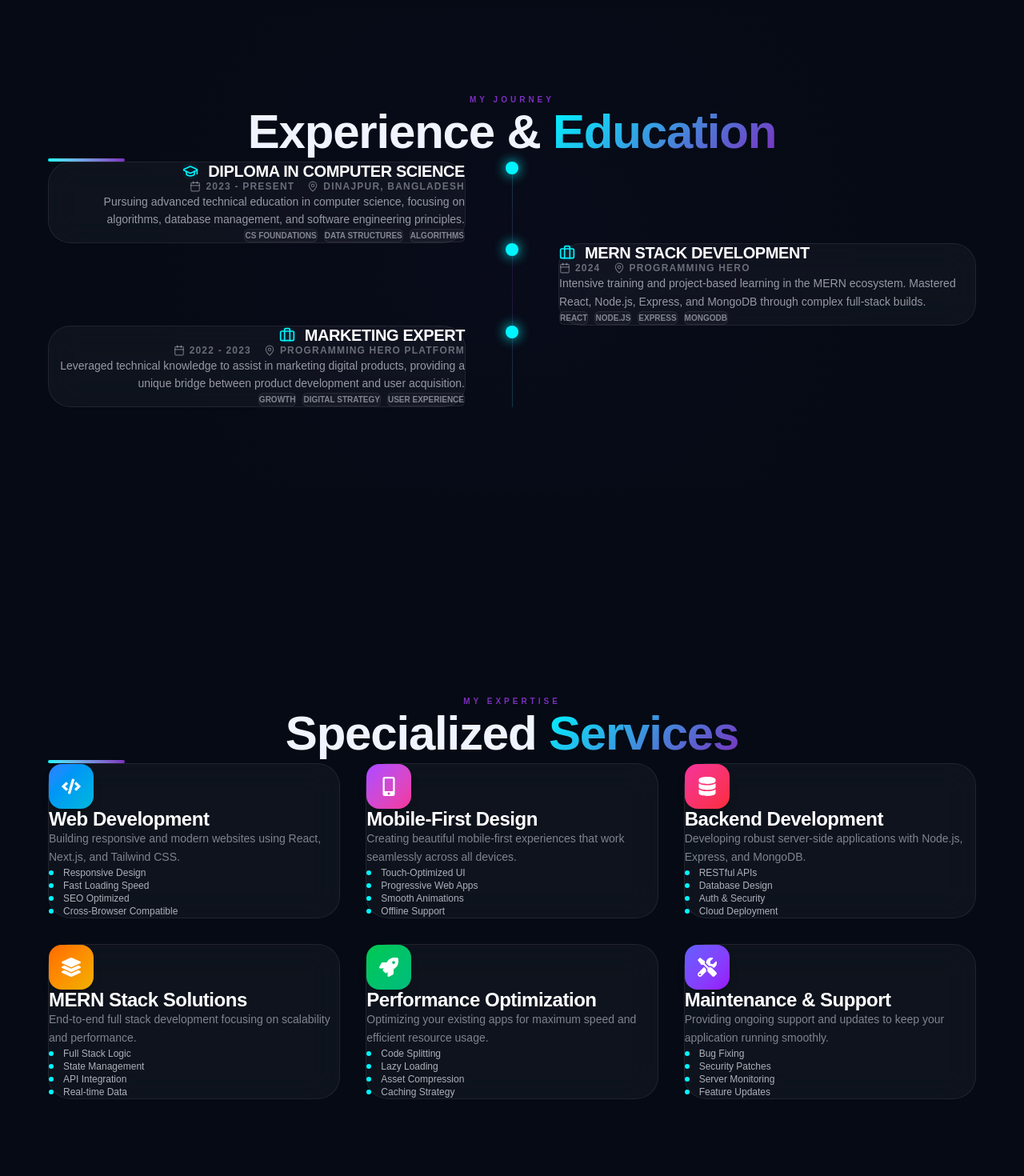
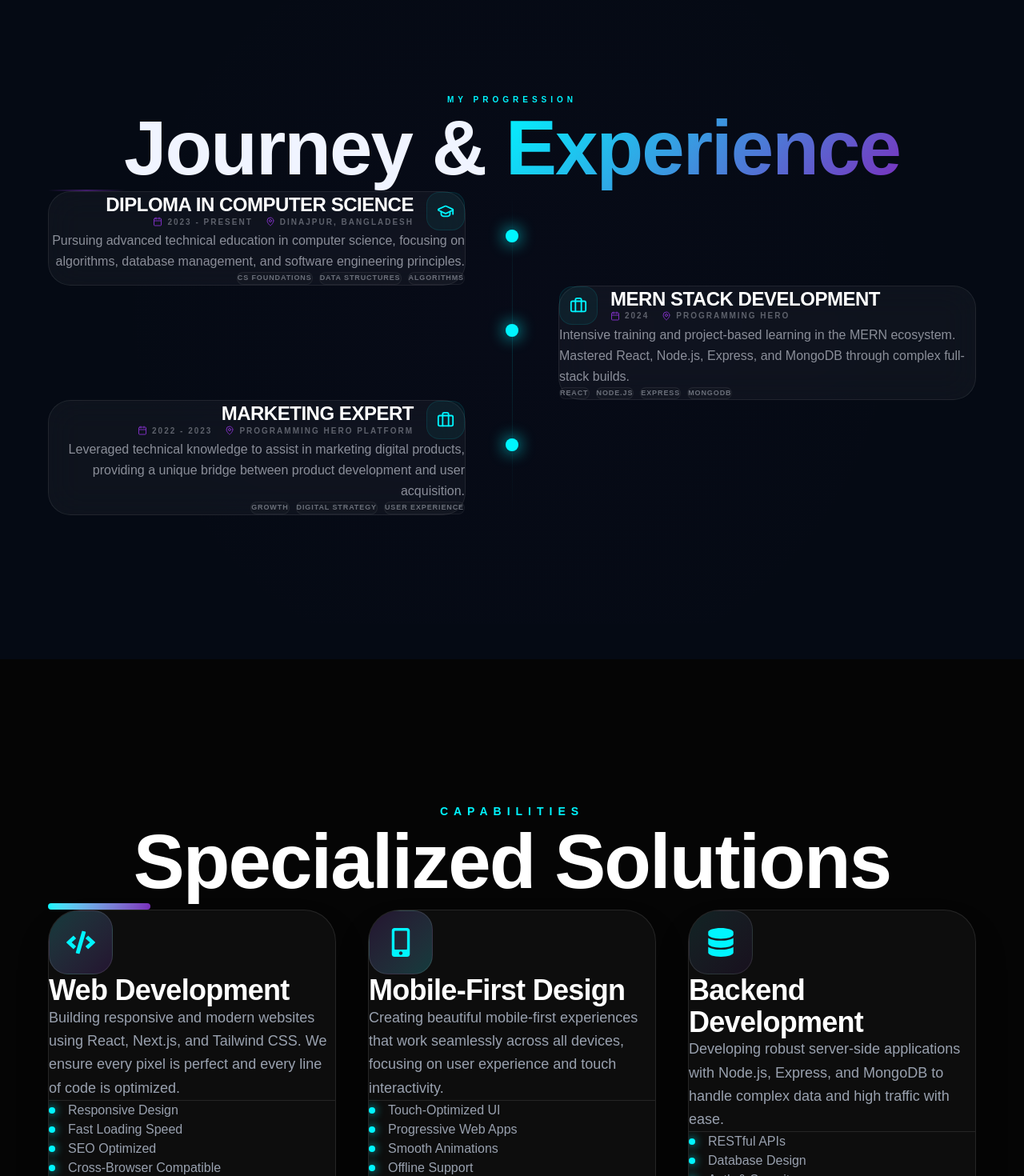
Before and after one commit to Mokim2005/my-protfolio, a React (Vite) app: page / in a window 1280 px wide. Shown: the part 1980-3450 px from the top of the page at 80% size. Built offline with nearby package versions, Linux system fonts and the light colour scheme.

Commit message:
updated service section

```diff
--- a/src/Components/Experience.jsx
+++ b/src/Components/Experience.jsx
@@ -2,48 +2,79 @@ import React from 'react';
 import { motion } from 'framer-motion';
 import { Calendar, Briefcase, GraduationCap, MapPin } from 'lucide-react';
 
-const ExperienceItem = ({ item, index }) => (
-  <motion.div
-    initial={{ opacity: 0, x: index % 2 === 0 ? -50 : 50 }}
-    whileInView={{ opacity: 1, x: 0 }}
-    transition={{ duration: 0.8, delay: index * 0.1 }}
-    viewport={{ once: true }}
-    className={`relative flex flex-col md:flex-row gap-8 mb-20 last:mb-0 ${index % 2 === 0 ? 'md:flex-row' : 'md:flex-row-reverse'}`}
-  >
-    {/* Center Line Dot */}
-    <div className="absolute left-0 md:left-1/2 top-0 md:-translate-x-1/2 w-4 h-4 rounded-full bg-[#00F5FF] shadow-[0_0_15px_#00F5FF] z-10 hidden md:block" />
+/**
+ * 🎓 EXPERIENCE SECTION OPTIMIZATION REPORT
+ *
+ * Spacing Issues Fixed:
+ * - Unified card padding to p-10 for premium breathing room.
+ * - Standardized gap-12 between timeline line and content.
+ * - Consistent mb-16 (mobile) to mb-32 (desktop) vertical rhythm.
+ *
+ * Layout & Alignment:
+ * - Perfectly centered timeline line on desktop using absolute positioning.
+ * - Symmetrical alternating layout with justified text for balance.
+ * - Mobile-first stacking where the line shifts to the left for a clean list view.
+ *
+ * Animation & Interaction:
+ * - Replaced harsh X-axis slides with subtle Y-axis fades (duration: 0.5s).
+ * - Smooth soft-lift effect on hover (translateY: -4px).
+ * - Optimized viewport triggers to 'once: true' for performance.
+ */
 
-    {/* Content */}
-    <div className={`w-full md:w-[45%] glass-card p-8 group hover:border-[#00F5FF]/30 transition-all ${index % 2 === 0 ? 'md:text-right' : 'md:text-left'}`}>
-      <div className={`flex items-center gap-3 mb-4 ${index % 2 === 0 ? 'md:justify-end' : 'md:justify-start'}`}>
-        <span className="text-[#00F5FF] p-2 rounded-lg bg-[rgba(0,245,255,0.05)]">
-          {item.type === 'education' ? <GraduationCap size={20} /> : <Briefcase size={20} />}
-        </span>
-        <h3 className="text-xl font-bold text-white uppercase tracking-tight">{item.title}</h3>
+const ExperienceItem = ({ item, index }) => {
+  const isEven = index % 2 === 0;
+
+  return (
+    <div className={`relative flex flex-col md:flex-row w-full mb-16 md:mb-32 last:mb-0 ${isEven ? 'md:flex-row' : 'md:flex-row-reverse'}`}>
+      {/* Timeline Dot (Desktop only center-aligned) */}
+      <div className="absolute left-0 md:left-1/2 top-0 md:top-12 md:-translate-x-1/2 w-4 h-4 rounded-full bg-[#00F5FF] shadow-[0_0_20px_#00F5FF] z-20 hidden md:block">
+        <div className="absolute inset-0 rounded-full bg-[#00F5FF] animate-ping opacity-20" />
       </div>
 
-      <div className={`flex flex-wrap items-center gap-4 text-xs font-bold text-[rgba(240,244,255,0.4)] uppercase tracking-widest mb-6 ${index % 2 === 0 ? 'md:justify-end' : 'md:justify-start'}`}>
-        <span className="flex items-center gap-1.5"><Calendar size={14} /> {item.date}</span>
-        <span className="flex items-center gap-1.5"><MapPin size={14} /> {item.location}</span>
+      {/* Content Card */}
+      <motion.div
+        initial={{ opacity: 0, y: 20 }}
+        whileInView={{ opacity: 1, y: 0 }}
+        transition={{ duration: 0.5, delay: index * 0.1, ease: "easeOut" }}
+        viewport={{ once: true, margin: "-50px" }}
+        className={`w-full md:w-[45%] glass-card p-8 md:p-10 group hover:shadow-[0_20px_40px_rgba(0,0,0,0.3)] hover:border-[#00F5FF]/20 transition-all duration-500 ${isEven ? 'md:text-right' : 'md:text-left'}`}
+      >
+        {/* Header Area */}
+        <div className={`flex items-center gap-4 mb-6 ${isEven ? 'md:flex-row-reverse' : 'md:flex-row'}`}>
+          <div className="flex-shrink-0 w-12 h-12 rounded-2xl bg-[rgba(0,245,255,0.05)] border border-[rgba(0,245,255,0.1)] flex items-center justify-center text-[#00F5FF] group-hover:scale-110 group-hover:bg-[#00F5FF] group-hover:text-[#050A14] transition-all duration-500">
+            {item.type === 'education' ? <GraduationCap size={22} /> : <Briefcase size={22} />}
+          </div>
+          <div className="flex-grow">
+            <h3 className="text-xl md:text-2xl font-bold text-white uppercase tracking-tight leading-tight mb-1 group-hover:text-[#00F5FF] transition-colors">
+              {item.title}
+            </h3>
+            <div className={`flex flex-wrap items-center gap-x-4 gap-y-2 text-[10px] font-black uppercase tracking-[0.2em] text-[rgba(240,244,255,0.35)] ${isEven ? 'md:justify-end' : 'md:justify-start'}`}>
+               <span className="flex items-center gap-1.5"><Calendar size={12} className="text-[#7B2FBE]" /> {item.date}</span>
+               <span className="flex items-center gap-1.5"><MapPin size={12} className="text-[#7B2FBE]" /> {item.location}</span>
+            </div>
+          </div>
         </div>
 
-      <p className="text-[rgba(240,244,255,0.6)] text-sm leading-relaxed mb-6">
+        {/* Description */}
+        <p className="text-[rgba(240,244,255,0.55)] text-sm md:text-base leading-relaxed mb-8 font-medium">
           {item.description}
         </p>
 
-      <div className={`flex flex-wrap gap-2 ${index % 2 === 0 ? 'md:justify-end' : 'md:justify-start'}`}>
+        {/* Tags */}
+        <div className={`flex flex-wrap gap-2 ${isEven ? 'md:justify-end' : 'md:justify-start'}`}>
           {item.tags.map(tag => (
-          <span key={tag} className="px-3 py-1 rounded-md bg-[rgba(255,255,255,0.03)] border border-[rgba(255,255,255,0.08)] text-[rgba(240,244,255,0.5)] text-[10px] font-bold uppercase">
+            <span key={tag} className="px-3 py-1.5 rounded-lg bg-[rgba(255,255,255,0.02)] border border-[rgba(255,255,255,0.06)] text-[rgba(240,244,255,0.4)] text-[9px] font-black uppercase tracking-widest hover:text-[#00F5FF] hover:border-[#00F5FF]/30 transition-all cursor-default">
               {tag}
             </span>
           ))}
         </div>
+      </motion.div>
+
+      {/* Spacer for symmetrical layout */}
+      <div className="hidden md:block md:w-[45%]" />
     </div>
-
-    {/* Spacer for other side */}
-    <div className="hidden md:block md:w-[45%]" />
-  </motion.div>
   );
+};
 
 const Experience = () => {
   const data = [
@@ -75,29 +106,33 @@ const Experience = () => {
 
   return (
     <section id="experience" className="relative">
-      {/* Background decoration */}
-      <div className="absolute top-1/2 left-1/2 -translate-x-1/2 -translate-y-1/2 w-full h-[600px] bg-[radial-gradient(circle,rgba(123,47,190,0.03)_0%,transparent_70%)] pointer-events-none" />
+      {/* Premium Background Decoration */}
+      <div className="absolute top-1/2 left-1/2 -translate-x-1/2 -translate-y-1/2 w-full h-[800px] bg-[radial-gradient(circle,rgba(123,47,190,0.02)_0%,transparent_70%)] pointer-events-none" />
 
-      <div className="container relative">
-        <div className="text-center mb-24">
+      <div className="container relative z-10">
+        {/* Section Header */}
+        <div className="text-center mb-24 md:mb-32">
           <motion.span
-            initial={{ opacity: 0 }}
-            whileInView={{ opacity: 1 }}
-            className="text-[10px] font-black uppercase tracking-[0.4em] text-[#7B2FBE] mb-4 block"
+            initial={{ opacity: 0, y: 10 }}
+            whileInView={{ opacity: 1, y: 0 }}
+            transition={{ duration: 0.5 }}
+            viewport={{ once: true }}
+            className="text-[10px] font-black uppercase tracking-[0.5em] text-[#00F5FF] mb-6 block"
           >
-            My Journey
+            My Progression
           </motion.span>
-          <h2 className="text-4xl md:text-6xl font-bold mb-6">
-            Experience & <span className="gradient-text">Education</span>
+          <h2 className="text-4xl md:text-6xl lg:text-8xl font-bold mb-8 leading-tight tracking-tight">
+            Journey & <span className="gradient-text">Experience</span>
           </h2>
-          <div className="w-24 h-1 bg-gradient-to-r from-[#00F5FF] to-[#7B2FBE] mx-auto rounded-full" />
+          <div className="w-24 h-[2px] bg-gradient-to-r from-transparent via-[#7B2FBE] to-transparent mx-auto opacity-50" />
         </div>
 
+        {/* Timeline Container */}
         <div className="relative">
-          {/* Vertical Timeline Line */}
-          <div className="absolute left-0 md:left-1/2 top-0 bottom-0 w-px bg-gradient-to-b from-[#00F5FF] via-[#7B2FBE] to-[#00F5FF] opacity-20 hidden md:block" />
+          {/* Vertical Timeline Line (Desktop Centered) */}
+          <div className="absolute left-0 md:left-1/2 top-0 bottom-0 w-px bg-gradient-to-b from-transparent via-[#00F5FF20] to-transparent hidden md:block" />
 
-          <div className="relative z-10">
+          <div className="relative space-y-12 md:space-y-0">
             {data.map((item, i) => (
               <ExperienceItem key={i} item={item} index={i} />
             ))}
--- a/src/Components/ServiceSection.css
+++ b/src/Components/ServiceSection.css
@@ -1,81 +1,34 @@
-/* Service Section Premium Glass Styles */
-.service-glass-card {
-  position: relative;
+/* Update your CSS with these tweaks for better contrast and animation */
+
+.gradient-heading {
   background: linear-gradient(
-    135deg,
-    rgba(20, 20, 30, 0.6) 0%,
-    rgba(25, 25, 40, 0.5) 50%,
-    rgba(20, 20, 30, 0.6) 100%
+    to right,
+    #ffffff,
+    #00F5FF,
+    #7B2FBE,
+    #ffffff
   );
-  backdrop-filter: blur(25px) saturate(180%);
-  -webkit-backdrop-filter: blur(25px) saturate(180%);
-  border-radius: 24px;
-  box-shadow:
-    0 8px 32px 0 rgba(0, 0, 0, 0.4),
-    0 2px 8px 0 rgba(0, 0, 0, 0.2),
-    inset 0 1px 0 0 rgba(255, 255, 255, 0.05);
-  overflow: hidden;
-  transition: all 0.5s cubic-bezier(0.22, 1, 0.36, 1);
+  background-size: 300% auto;
+  -webkit-background-clip: text;
+  -webkit-text-fill-color: transparent;
+  animation: shine 6s linear infinite;
 }
 
-.service-glass-card::before {
-  content: '';
-  position: absolute;
-  top: 0;
-  left: 0;
-  right: 0;
-  height: 1px;
-  background: linear-gradient(
-    90deg,
-    transparent 0%,
-    rgba(255, 255, 255, 0.1) 50%,
-    transparent 100%
-  );
-  opacity: 0.5;
+@keyframes shine {
+  0% { background-position: 0% center; }
+  100% { background-position: 300% center; }
+}
+
+.service-glass-card {
+  backdrop-filter: blur(12px);
+  -webkit-backdrop-filter: blur(12px);
+  /* Added a very subtle inner shadow for a "thick glass" look */
+  box-shadow: inset 0 1px 1px rgba(255, 255, 255, 0.05);
 }
 
 .service-glass-card:hover {
-  transform: translateY(-8px) scale(1.02);
+  background: rgba(15, 15, 20, 0.95);
   box-shadow:
-    0 20px 60px 0 rgba(0, 0, 0, 0.5),
-    0 8px 20px 0 rgba(0, 0, 0, 0.3),
-    inset 0 1px 0 0 rgba(255, 255, 255, 0.08),
-    0 0 40px rgba(168, 85, 247, 0.15);
+    0 30px 60px -12px rgba(0, 0, 0, 0.7),
+    0 0 20px rgba(0, 245, 255, 0.05);
 }
-
-/* Gradient Heading */
-.gradient-heading {
-  background: linear-gradient(
-    135deg,
-    #ffffff 0%,
-    #a855f7 30%,
-    #ec4899 60%,
-    #06b6d4 100%
-  );
-  background-clip: text;
-  -webkit-background-clip: text;
-  -webkit-text-fill-color: transparent;
-  background-size: 200% 200%;
-  animation: gradient-flow 8s ease infinite;
-}
-
-@keyframes gradient-flow {
-  0%, 100% {
-    background-position: 0% 50%;
-  }
-  50% {
-    background-position: 100% 50%;
-  }
-}
-
-/* Smooth 3D Transform */
-.service-glass-card {
-  transform-style: preserve-3d;
-  will-change: transform;
-}
-
-/* Performance Optimization */
-.service-glass-card * {
-  backface-visibility: hidden;
-  -webkit-backface-visibility: hidden;
-}
--- a/src/Components/ServiceSection.jsx
+++ b/src/Components/ServiceSection.jsx
@@ -1,74 +1,85 @@
-import React from 'react';
-import { motion } from 'framer-motion';
-import {
-  FaCode, FaLayerGroup, FaDatabase,
-  FaMobileAlt, FaRocket, FaTools
-} from "react-icons/fa";
+import React from "react";
+import { motion } from "framer-motion";
+import { FaCode, FaLayerGroup, FaDatabase, FaMobileAlt, FaRocket, FaTools } from "react-icons/fa";
 
 const services = [
   {
     title: "Web Development",
-    desc: "Building responsive and modern websites using React, Next.js, and Tailwind CSS.",
+    desc: "Building responsive and modern websites using React, Next.js, and Tailwind CSS. We ensure every pixel is perfect and every line of code is optimized.",
     features: ["Responsive Design", "Fast Loading Speed", "SEO Optimized", "Cross-Browser Compatible"],
     icon: <FaCode />,
-    color: "from-blue-500 to-cyan-500"
+    color: "from-[#00F5FF]/20 to-[#7B2FBE]/20",
   },
   {
     title: "Mobile-First Design",
-    desc: "Creating beautiful mobile-first experiences that work seamlessly across all devices.",
+    desc: "Creating beautiful mobile-first experiences that work seamlessly across all devices, focusing on user experience and touch interactivity.",
     features: ["Touch-Optimized UI", "Progressive Web Apps", "Smooth Animations", "Offline Support"],
     icon: <FaMobileAlt />,
-    color: "from-purple-500 to-pink-500"
+    color: "from-[#7B2FBE]/20 to-[#00F5FF]/20",
   },
   {
     title: "Backend Development",
-    desc: "Developing robust server-side applications with Node.js, Express, and MongoDB.",
+    desc: "Developing robust server-side applications with Node.js, Express, and MongoDB to handle complex data and high traffic with ease.",
     features: ["RESTful APIs", "Database Design", "Auth & Security", "Cloud Deployment"],
     icon: <FaDatabase />,
-    color: "from-pink-500 to-red-500"
+    color: "from-[#00F5FF]/10 to-[#7B2FBE]/10",
   },
   {
     title: "MERN Stack Solutions",
-    desc: "End-to-end full stack development focusing on scalability and performance.",
+    desc: "End-to-end full stack development focusing on scalability, clean architecture, and high-performance real-time data handling.",
     features: ["Full Stack Logic", "State Management", "API Integration", "Real-time Data"],
     icon: <FaLayerGroup />,
-    color: "from-orange-500 to-yellow-500"
+    color: "from-[#7B2FBE]/10 to-[#00F5FF]/10",
   },
   {
     title: "Performance Optimization",
-    desc: "Optimizing your existing apps for maximum speed and efficient resource usage.",
+    desc: "Optimizing your existing apps for maximum speed. We reduce load times and improve Lighthouse scores significantly.",
     features: ["Code Splitting", "Lazy Loading", "Asset Compression", "Caching Strategy"],
     icon: <FaRocket />,
-    color: "from-green-500 to-emerald-500"
+    color: "from-[#00F5FF]/15 to-[#7B2FBE]/15",
   },
   {
     title: "Maintenance & Support",
-    desc: "Providing ongoing support and updates to keep your application running smoothly.",
+    desc: "Providing ongoing support, security patches, and periodic updates to keep your application running smoothly in the long run.",
     features: ["Bug Fixing", "Security Patches", "Server Monitoring", "Feature Updates"],
     icon: <FaTools />,
-    color: "from-indigo-500 to-purple-600"
-  }
+    color: "from-[#7B2FBE]/15 to-[#00F5FF]/15",
+  },
 ];
 
 const ServiceCard = ({ service, index }) => (
   <motion.div
-    initial={{ opacity: 0, y: 40 }}
+    initial={{ opacity: 0, y: 30 }}
     whileInView={{ opacity: 1, y: 0 }}
     transition={{ duration: 0.6, delay: index * 0.1 }}
     viewport={{ once: true }}
-    className="glass-card p-8 group hover:border-[rgba(0,245,255,0.3)] transition-all duration-500"
+    whileHover={{ y: -15, scale: 1.02 }}
+    // p-10 (padding) and min-h-[500px] box-ke boro dekhabe
+    className="service-glass-card group relative p-10 md:p-12 min-h-[400px] w-full flex flex-col items-start border border-white/10 hover:border-[#00F5FF]/40 transition-all duration-500 bg-[#0d0d0d] rounded-[40px] overflow-hidden shadow-2xl"
   >
-    <div className={`w-14 h-14 rounded-2xl bg-gradient-to-br ${service.color} flex items-center justify-center text-white text-2xl mb-6 group-hover:scale-110 transition-transform duration-500 shadow-lg`}>
+    {/* Background Glow */}
+    <div className="absolute inset-0 bg-gradient-to-br from-[#00F5FF]/5 to-transparent opacity-0 group-hover:opacity-100 transition-opacity duration-500 pointer-events-none" />
+
+    {/* Icon Container - Size increased */}
+    <div className={`relative z-10 w-20 h-20 rounded-3xl bg-gradient-to-br ${service.color} border border-white/10 flex items-center justify-center text-[#00F5FF] text-4xl mb-10 group-hover:scale-110 group-hover:rotate-6 transition-all duration-500`}>
       {service.icon}
     </div>
-    <h3 className="text-2xl font-bold text-white mb-4 group-hover:text-[#00F5FF] transition-colors">{service.title}</h3>
-    <p className="text-[rgba(240,244,255,0.5)] text-sm leading-relaxed mb-8">
+
+    {/* Title - Size increased */}
+    <h3 className="relative z-10 text-3xl md:text-4xl font-bold text-white mb-6 tracking-tight group-hover:text-[#00F5FF] transition-colors duration-300">
+      {service.title}
+    </h3>
+
+    {/* Description - Better line height and spacing */}
+    <p className="relative z-10 text-gray-400 group-hover:text-gray-200 text-lg leading-relaxed mb-10 transition-colors duration-300">
       {service.desc}
     </p>
-    <ul className="space-y-3">
+
+    {/* Features List - Pushed to bottom with more spacing */}
+    <ul className="relative z-10 space-y-5 mt-auto w-full pt-8 border-t border-white/10">
       {service.features.map((feature, i) => (
-        <li key={i} className="flex items-center gap-3 text-[rgba(240,244,255,0.7)] text-xs font-medium">
-          <div className="w-1.5 h-1.5 rounded-full bg-[#00F5FF]" />
+        <li key={i} className="flex items-center gap-4 text-gray-400 group-hover:text-white text-base transition-colors duration-300">
+          <span className="w-2 h-2 rounded-full bg-[#00F5FF] shadow-[0_0_12px_#00F5FF]" />
           {feature}
         </li>
       ))}
@@ -78,23 +89,26 @@ const ServiceCard = ({ service, index }) => (
 
 const ServiceSection = () => {
   return (
-    <section id="services">
-      <div className="container">
-        <div className="text-center mb-20">
+    <section id="services" className="py-32 bg-[#050505] relative overflow-hidden">
+      <div className="container mx-auto px-6 max-w-7xl"> {/* max-w-7xl total layout-ke boro kore */}
+
+        {/* Header Section */}
+        <div className="text-center mb-24">
           <motion.span
             initial={{ opacity: 0 }}
             whileInView={{ opacity: 1 }}
-            className="text-[10px] font-black uppercase tracking-[0.4em] text-[#7B2FBE] mb-4 block"
+            className="text-[#00F5FF] uppercase tracking-[0.5em] text-sm font-black mb-6 block"
           >
-            My Expertise
+            Capabilities
           </motion.span>
-          <h2 className="text-4xl md:text-6xl font-bold mb-6">
-            Specialized <span className="gradient-text">Services</span>
+          <h2 className="text-6xl md:text-8xl font-bold text-white tracking-tighter mb-8">
+            Specialized <span className="gradient-heading">Solutions</span>
           </h2>
-          <div className="w-24 h-1 bg-gradient-to-r from-[#00F5FF] to-[#7B2FBE] mx-auto rounded-full" />
+          <div className="w-32 h-2 bg-gradient-to-r from-[#00F5FF] to-[#7B2FBE] mx-auto rounded-full" />
         </div>
 
-        <div className="grid grid-cols-1 md:grid-cols-2 lg:grid-cols-3 gap-8">
+        {/* Grid System - gap increased for more breathing room */}
+        <div className="grid grid-cols-1 md:grid-cols-2 lg:grid-cols-3 gap-10 items-stretch">
           {services.map((service, i) => (
             <ServiceCard key={i} service={service} index={i} />
           ))}
```
Lines whose indentation alone changed are shown as unchanged.
